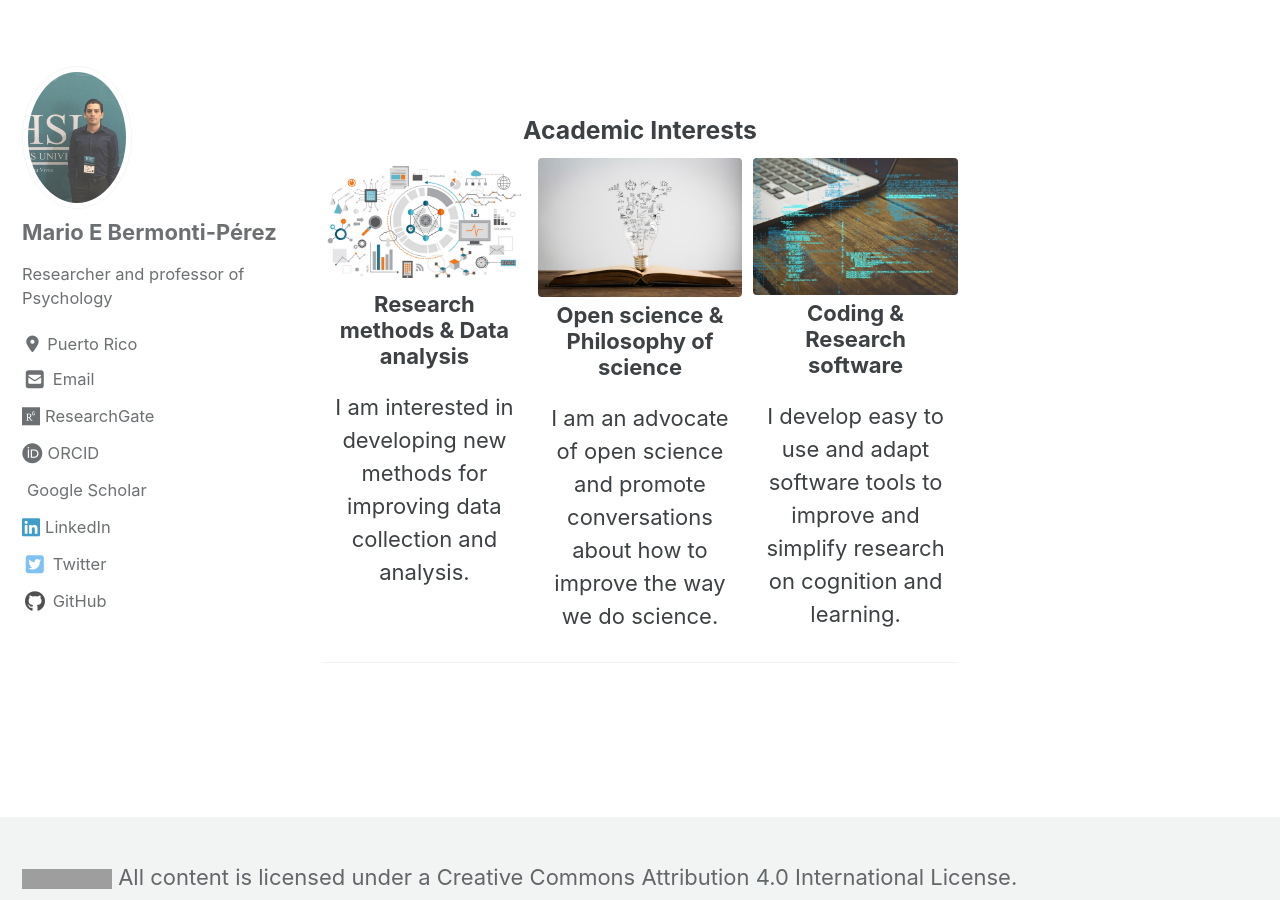
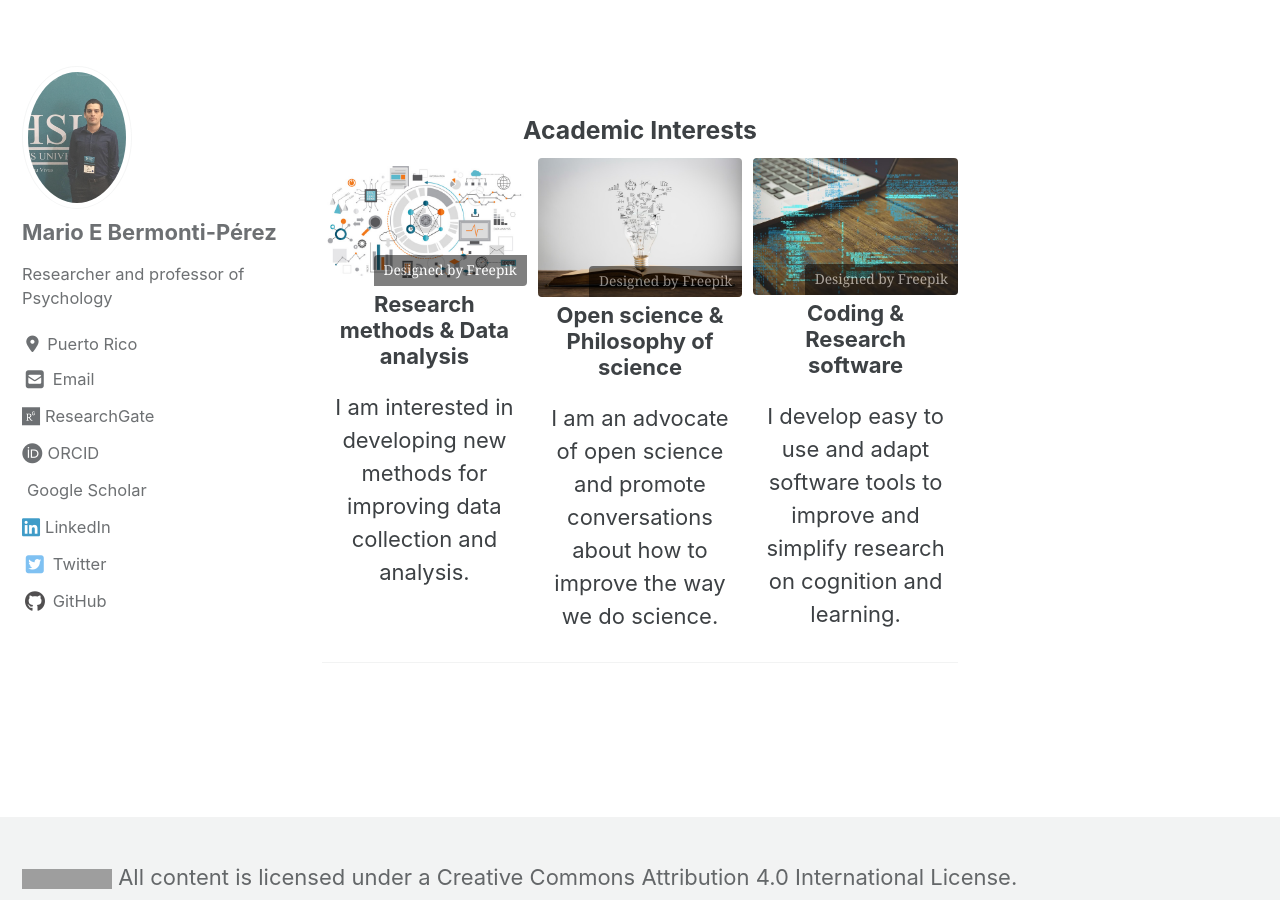
Before and after one commit to mario-bermonti/mario-bermonti.github.io, a Jekyll site: the page built from _pages/index.md, in a window 1280 px wide and 900 px high, scrolled down 576 px. Built offline with Jekyll 4.4.1, drawn with Linux system fonts in a browser that asks for light colours; cached includes are drawn as plain includes; nearby versions of some CDN libraries; a style sheet for code colours, icons or effects is not loaded; some of the changed lines change nothing that is shown; grey boxes are pictures that could not be loaded.

Commit message:
Add caption to academic interests

```diff
--- a/_pages/index.md
+++ b/_pages/index.md
@@ -8,19 +8,19 @@ feature_row_title: Academic Interests
 feature_row:
   - image_path: /images/methods_stats.jpeg
     alt: "Interest in Research"
-    # image_caption: [Designed by Freepik](http://www.freepik.com/)
+    image_caption: "[Designed by Freepik](http://www.freepik.com/)"
     title: "Research methods & Data analysis"
     excerpt:
         "I am interested in developing new methods for improving data collection and analysis."
   - image_path: /images/science.jpeg
     alt: "Interest in Science"
-    # image_caption: [Designed by Freepik](http://www.freepik.com/)
+    image_caption: "[Designed by Freepik](http://www.freepik.com/)"
     title: "Open science & Philosophy of science"
     excerpt:
         "I am an advocate of open science and promote conversations about how to improve the way we do science."
   - image_path: /images/coding.jpeg
     alt: "Interest in Coding"
-    # image_caption: [Designed by Freepik](http://www.freepik.com/)
+    image_caption: "[Designed by Freepik](http://www.freepik.com/)"
     title: "Coding & Research software"
     excerpt:
         "I develop easy to use and adapt software tools to improve and simplify research on cognition and learning."
```
